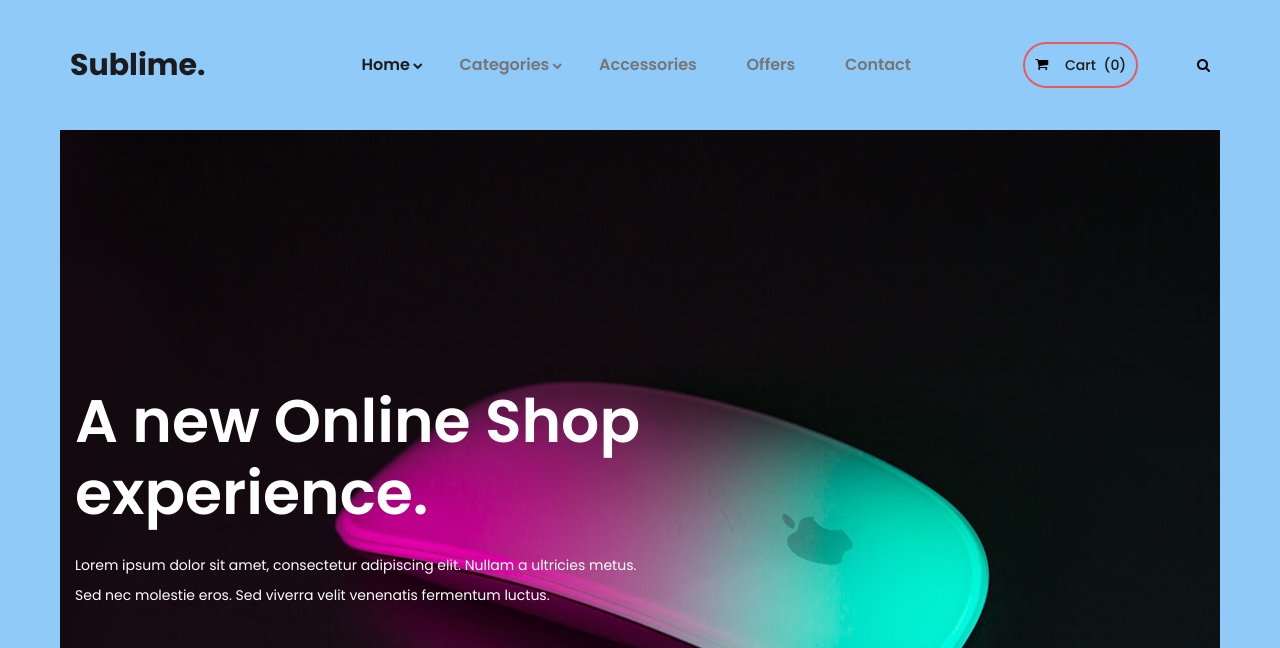
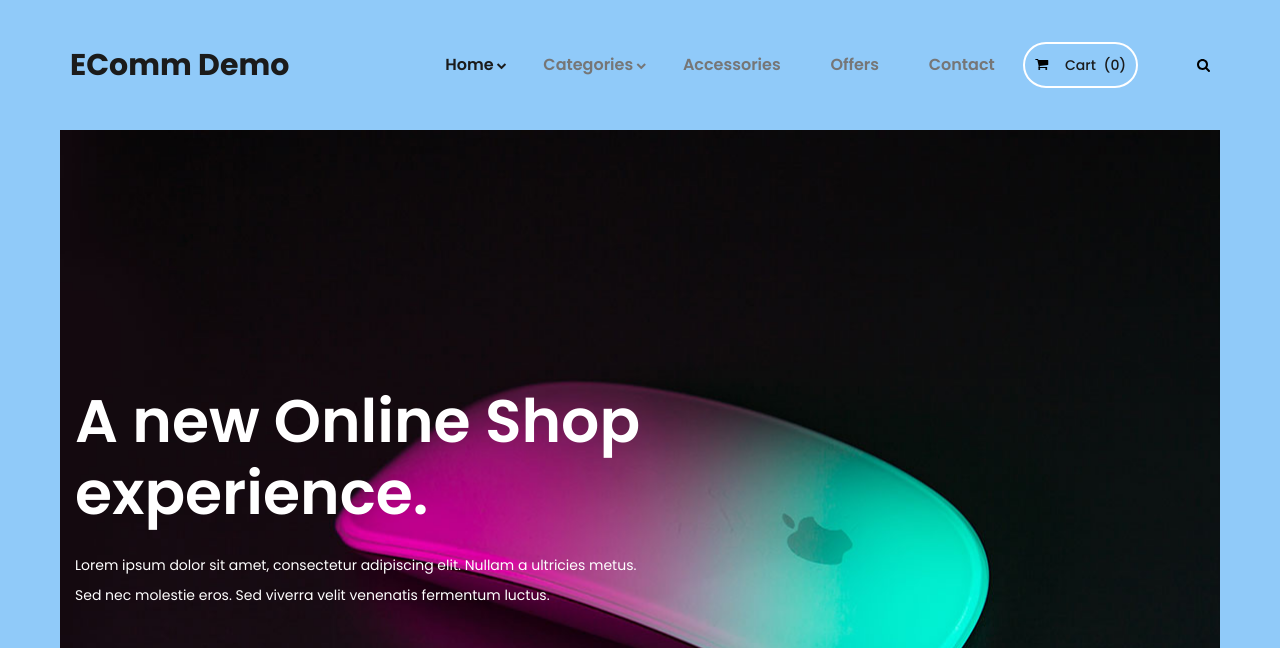
Before and after one commit to ashokona/ecommerce-demo, a plain HTML site: page index2.html in a window 1280 px wide. Shown: the top 648 px of the page. Drawn offline with Linux system fonts and the light colour scheme.

Commit message:
cart color and background color changed

```diff
--- a/index2.html
+++ b/index2.html
@@ -26,7 +26,7 @@
 				<div class="row">
 					<div class="col">
 						<div class="header_content d-flex flex-row align-items-center justify-content-start">
-							<div class="logo"><a href="#">Sublime.</a></div>
+							<div class="logo"><a href="#">EComm Demo</a></div>
 							<nav class="main_nav">
 								<ul>
 									<li class="hassubs active">
--- a/styles/main_styles.css
+++ b/styles/main_styles.css
@@ -1445,7 +1445,7 @@ section
 	color: #FFFFFF;
 }
 .cart{
-  border: 2px solid #e95a5a;
+  border: 2px solid #FFFFFF;
   margin: 4px;
   padding: 10px;
   border-radius: 27px;
```
Also changed, not shown: index.html (+1 -1 lines).
